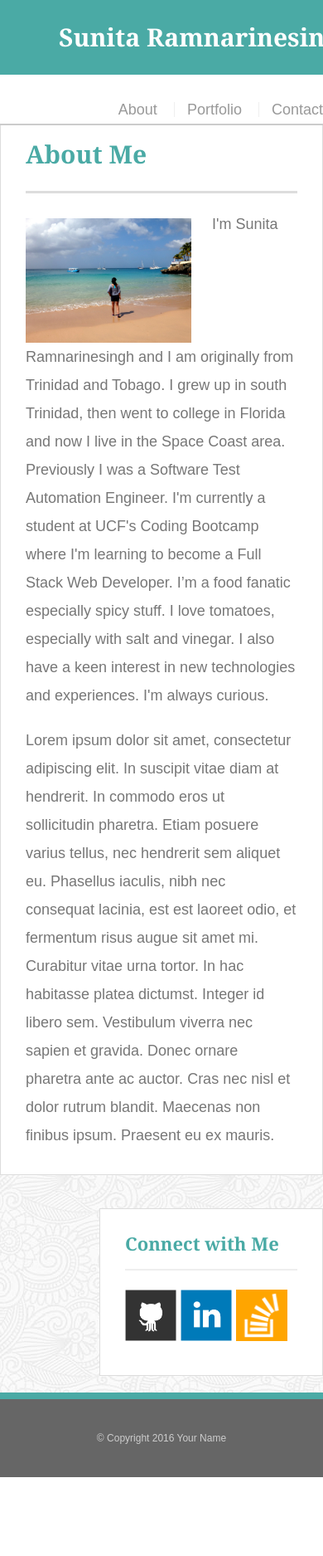
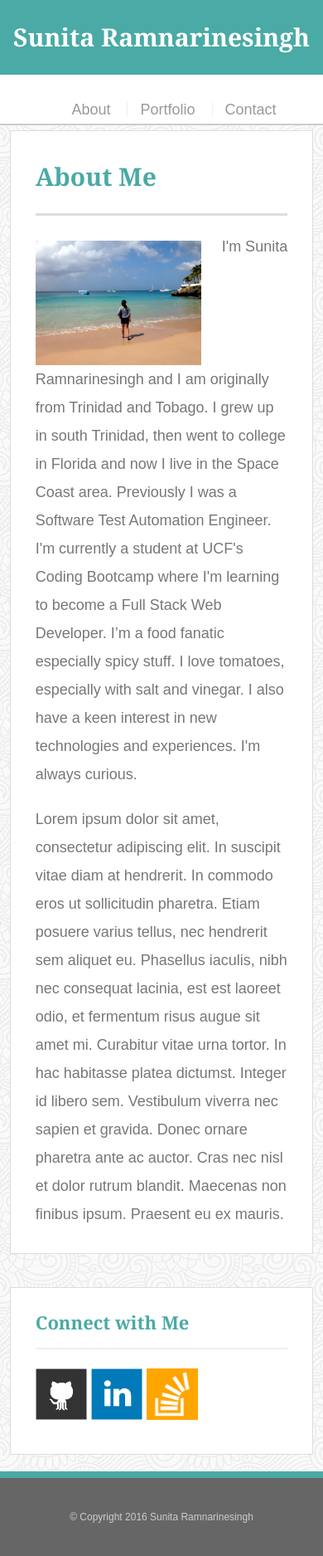
Before and after one commit to sunita321/Responsive-Portfolio, a PHP site: page /index.html in a window 390 px wide. Shown: the whole page at 83% size. Before the commit the page ends 1780 px from the top, so only its background shows below. Run offline with PHP 8.4, Linux system fonts and the light colour scheme.

Commit message:
Portfolio index.html is responsive

```diff
--- a/assets/css/style.css
+++ b/assets/css/style.css
@@ -213,3 +213,97 @@ input[type=submit] {
 	padding: 10px 30px;
 	cursor: pointer;
 }
+
+/*Responsive Media Query 980*/
+@media only screen and (max-width: 980px) {
+
+	#logo {
+	margin-left: 3%;
+	}
+
+
+	.main-section {
+	width: 55%;
+	margin-left: 3%
+	}
+
+	.sidebar {
+
+	float: left;
+	margin-left: 5%
+	}
+}
+
+
+/*Responsive Media Query 768*/
+@media only screen and (max-width: 768px) {
+
+	#logo {
+	width: 50%;
+	margin-left: 3%;
+	font-size: 30px;
+
+	}
+
+	nav {
+	width: 47%;
+	text-align: center;
+	max-width: 768px;
+
+	}
+
+	.main-section {
+	width: 94%;
+	max-width: 768px;
+	margin-left: 3%;
+	margin-right: 3%;
+
+	}
+
+	.sidebar {
+	max-width: 94%;
+	float: left;
+	margin-left: 3%;
+	margin-right: 3%;
+	}
+
+}
+
+/*Responsive Media Query 640*/
+
+@media only screen and (max-width: 640px) {
+
+	#logo {
+	width: 100%;
+	max-width: 640px;
+	margin-left: 0%;
+
+	}
+
+	nav {
+	width: 100%;
+	max-width: 640px;
+	margin-left: 0%;
+
+	}
+
+	.main-section {
+	width: 94%;
+	max-width: 768px;
+	margin-top: 7%;
+	margin-left: 3%;
+	margin-right: 3%;
+
+	}
+
+	.sidebar {
+	max-width: 94%;
+	float: left;
+	margin-left: 3%;
+	margin-right: 3%;
+	}
+
+
+
+
+}
--- a/contact.html
+++ b/contact.html
@@ -5,6 +5,9 @@
 	<title>Contact | Sunita</title>
 	<link rel="stylesheet" type="text/css" href="assets/css/reset.css">
 	<link rel="stylesheet" type="text/css" href="assets/css/style.css">
+
+	<!--Viewport for device viewing-->
+	<meta name="viewport" content="width=device-width, initial-scale=1">
 </head>
 <body>
 
@@ -56,7 +59,7 @@
 
 	<footer>
 		<div class="container">
-			&copy; Copyright 2016 Your Name
+			&copy; Copyright 2016 Sunita Ramnarinesingh
 		</div>
 	</footer>
 </body>
--- a/index.html
+++ b/index.html
@@ -5,6 +5,8 @@
 	<title>About | Sunita</title>
 	<link rel="stylesheet" type="text/css" href="assets/css/reset.css">
 	<link rel="stylesheet" type="text/css" href="assets/css/style.css">
+	<!--Viewport for device viewing-->
+	<meta name="viewport" content="width=device-width, initial-scale=1">
 </head>
 <body>
 
@@ -51,7 +53,7 @@
 
 	<footer>
 		<div class="container">
-			&copy; Copyright 2016 Your Name
+			&copy; Copyright 2016 Sunita Ramnarinesingh
 		</div>
 	</footer>
 </body>
--- a/portfolio.html
+++ b/portfolio.html
@@ -5,6 +5,8 @@
 	<title>Portfolio | Sunita</title>
 	<link rel="stylesheet" type="text/css" href="assets/css/reset.css">
 	<link rel="stylesheet" type="text/css" href="assets/css/style.css">
+	<!--Viewport for device viewing-->
+	<meta name="viewport" content="width=device-width, initial-scale=1">
 </head>
 <body>
 
@@ -64,7 +66,7 @@
 
 	<footer>
 		<div class="container">
-			&copy; Copyright 2016 Your Name
+			&copy; Copyright 2016 Sunita Ramnarinesingh
 		</div>
 	</footer>
 </body>
```
Also changed, not shown: bonus/assets/css/style.css (line endings or trailing spaces).
